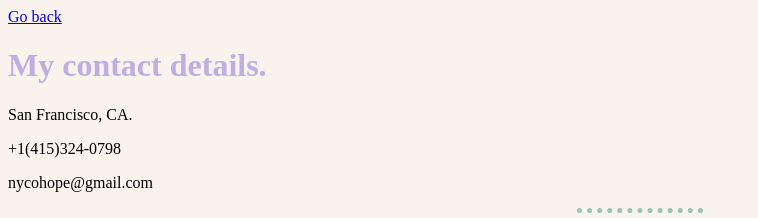
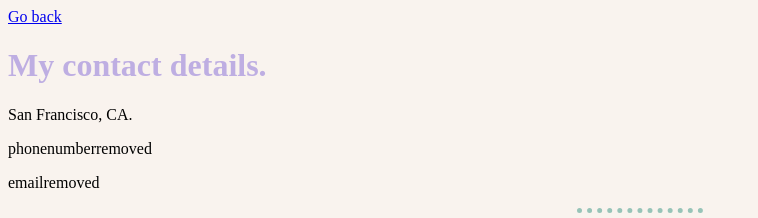
Before and after one commit to nycolas407/cv, a plain HTML site: page contact-me.html in a window 1280 px wide. Shown: the top 218 px of the page, without its empty margins (0-758 px from the left). Drawn offline with Linux system fonts and the light colour scheme.

Commit message:
Update contact-me.html

```diff
--- a/contact-me.html
+++ b/contact-me.html
@@ -10,8 +10,8 @@
   <body>
     <h1>My contact details.</h1>
     <p>San Francisco, CA.</p>
-    <p>+1(415)324-0798</p>
-    <p>nycohope@gmail.com</p>
+    <p> phonenumberremoved</p>
+    <p> emailremoved</p>
     <hr>
     <form action="mailto:nycohope@gmail.com" method="post" enctype:"text/plain">
       <label>Your Name:</label>
```
